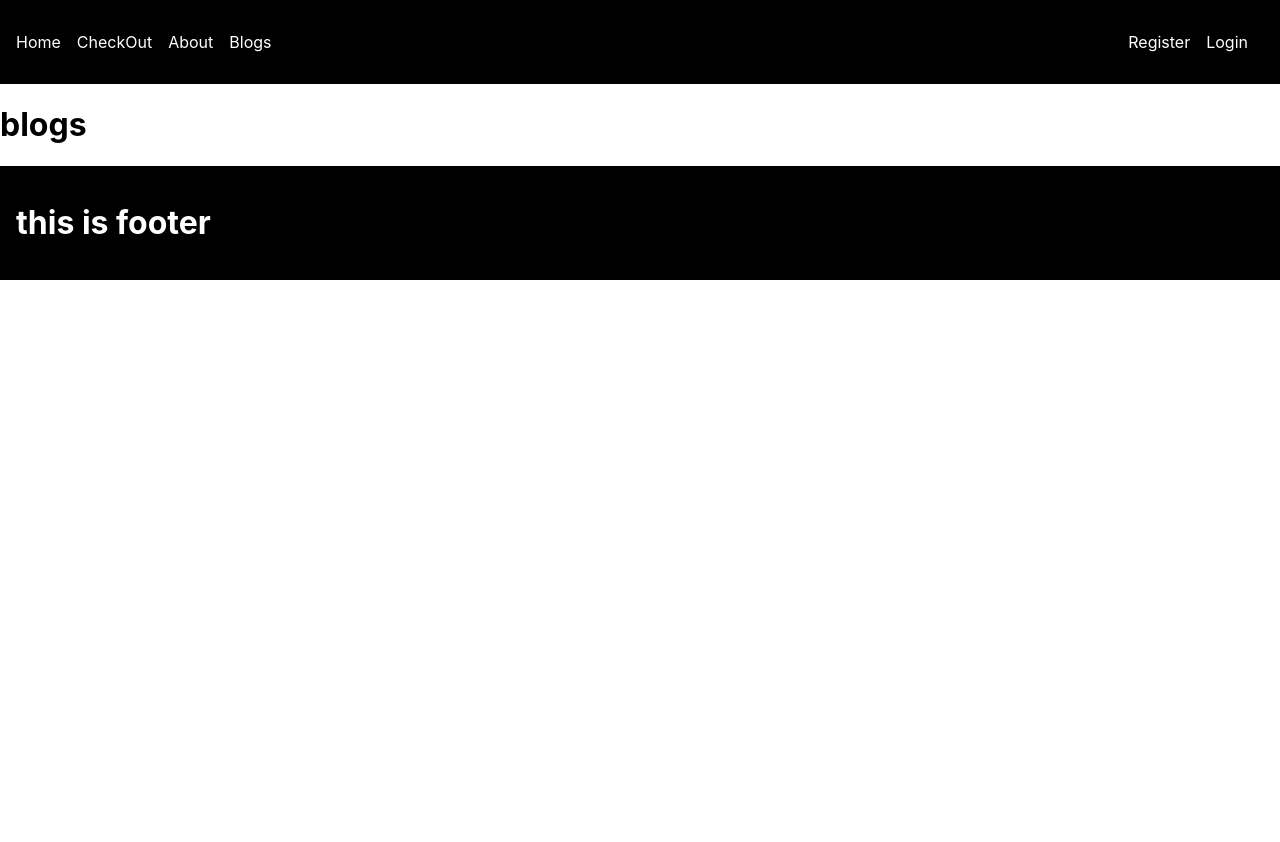
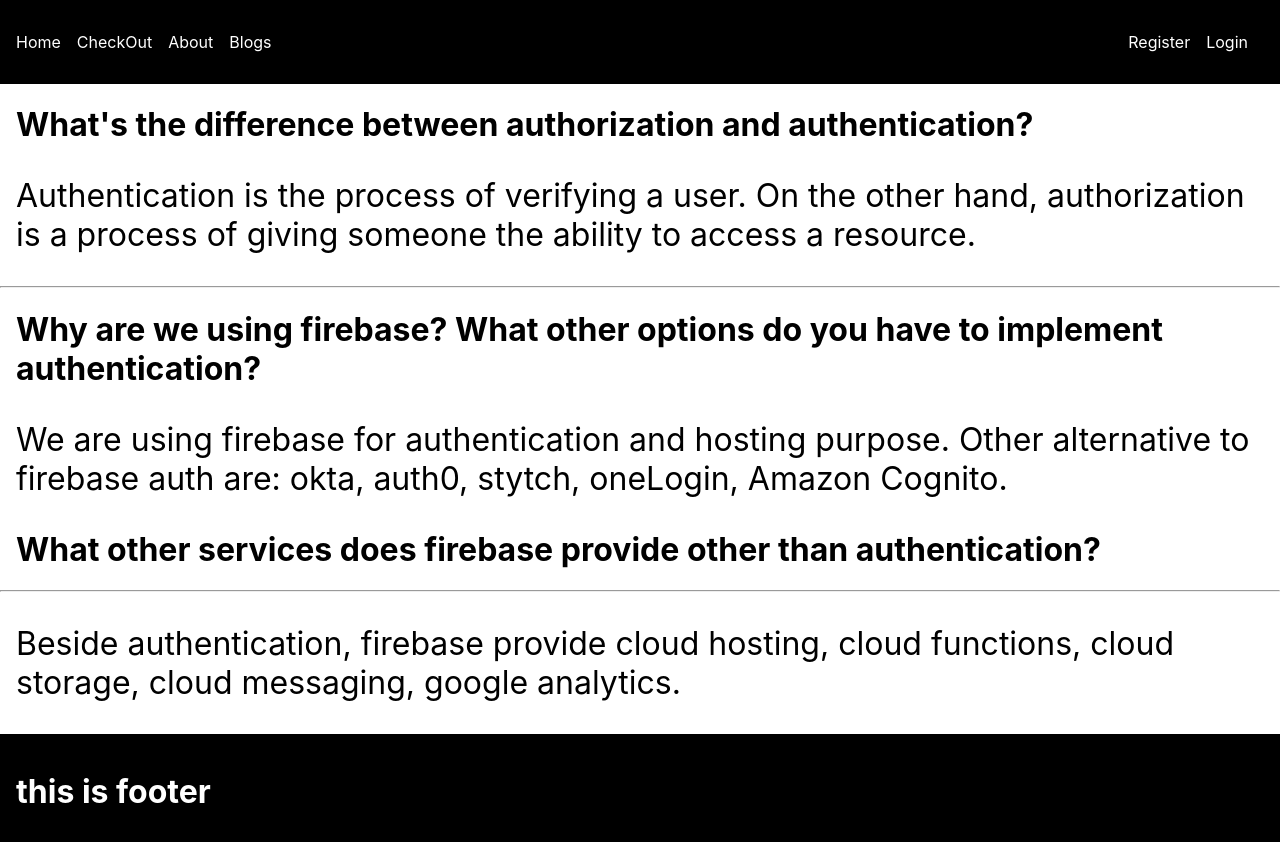
Before and after one commit to Sadik-Hossain/service-provider-site-react, a React (Vite) app: page /blogs in a window 1280 px wide. Shown: the top 842 px of the page. Before the commit the page ends 800 px from the top, so only its background shows below. Built offline with nearby package versions, Linux system fonts and the light colour scheme; no server answers.

Commit message:
blogs answer added

```diff
--- a/Public/services.json
+++ b/Public/services.json
@@ -21,6 +21,6 @@
     "title": "Photo Printing",
     "body": "For printing an album of your precious moments. Save your times.",
     "price":"100$",
-    "photoURL":"https://i.ibb.co/GHPfD4F/video-editor-at-work.jpg"
+    "photoURL":"https://i.ibb.co/gWRQ7c3/album.jpg"
 }
 ]
--- a/src/Pages/Blogs/Blogs.css
+++ b/src/Pages/Blogs/Blogs.css
@@ -0,0 +1,5 @@
+.blog-title,.blog-ans{
+    font-size: 2rem;
+    margin-left: 1rem;
+    margin-right: 1rem;
+}
--- a/src/Pages/Blogs/Blogs.jsx
+++ b/src/Pages/Blogs/Blogs.jsx
@@ -1,11 +1,24 @@
-import React from 'react';
-
+import React from "react";
+import './Blogs.css'
 const Blogs = () => {
-    return (
-        <div>
-            <h1>blogs</h1>
-        </div>
-    );
+  return (
+    <div >
+      <h1 className="blog-title">What's the difference between authorization and authentication?</h1>
+      <p className="blog-ans">
+        Authentication is the process of verifying a user. On the other hand,
+        authorization is a process of giving someone the ability to access a
+        resource.
+      </p>
+      <hr />
+      <h1 className="blog-title">Why are we using firebase? What other options do you have to implement authentication?</h1>
+      <p className="blog-ans">
+          We are using firebase for authentication and hosting purpose. Other alternative to firebase auth are: okta, auth0, stytch, oneLogin, Amazon Cognito.
+      </p>
+      <h1 className="blog-title">What other services does firebase provide other than authentication?</h1>
+      <hr />
+      <p className="blog-ans">Beside authentication, firebase provide cloud hosting, cloud functions, cloud storage, cloud messaging, google analytics.</p>
+    </div>
+  );
 };
 
 export default Blogs;
```
